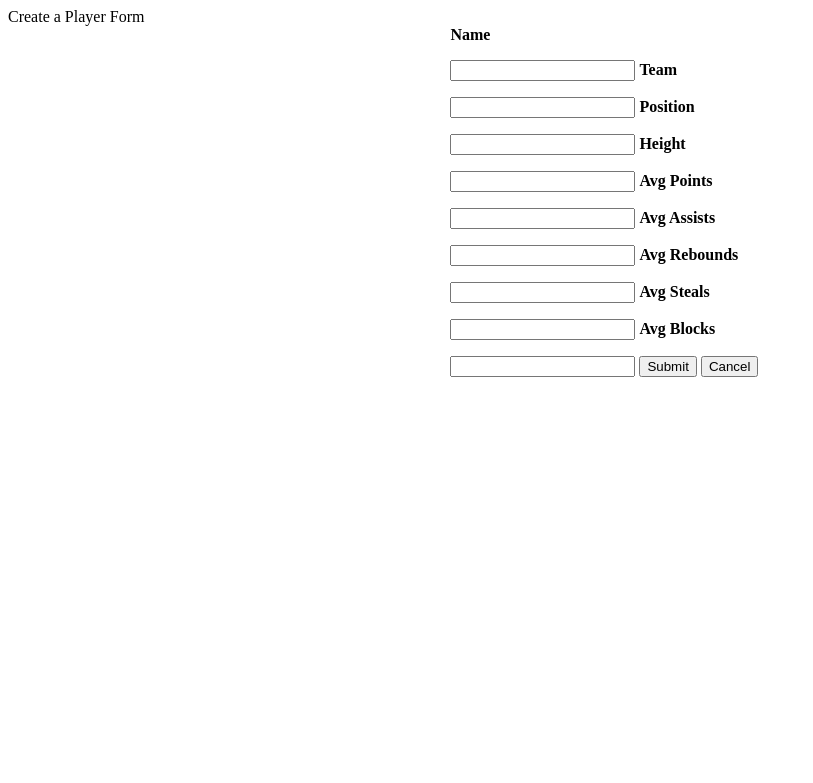
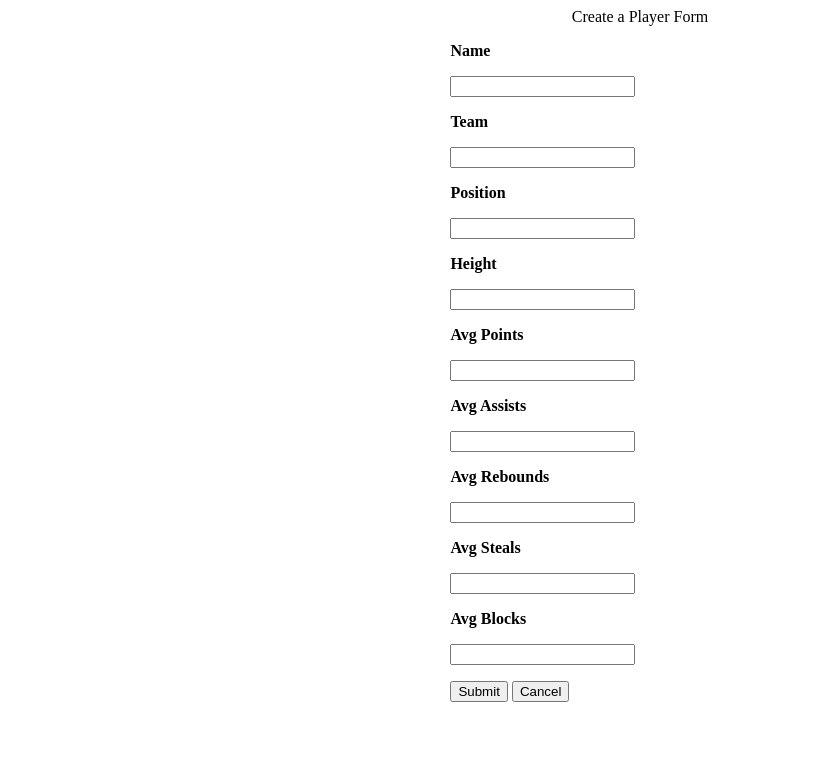
Before and after one commit to jordankwarren/CSE201-B1, a PHP site: page /createAPlayer.php in a window 1280 px wide. Shown: the top 783 px of the page, without its empty margins (0-813 px from the left). Run offline with PHP 8.4, Linux system fonts and the light colour scheme.

Commit message:
Update createAPlayer.php

```diff
--- a/createAPlayer.php
+++ b/createAPlayer.php
@@ -32,27 +32,27 @@
   <title>Create a Player</title>
 </head>
 <body>
-  <head> Create a Player Form </head>
+  <p class="title"> Create a Player Form </p>
   <div class="login-page">
     <form method="post" name="dataform" action="createAPlayer.php">
       <label for="name"><b>Name</b></label>
-      <p><input type="text" name="name" />
+      <p><input type="text" name="name" /> </p>
       <label for="team"><b>Team</b></label>
-    <p>  <input type="text" name="team" />
+    <p>  <input type="text" name="team" /> </p>
       <label for="position"><b>Position</b></label>
-    <p>  <input type="text" name="position" />
+    <p>  <input type="text" name="position" /> </p>
       <label for="height"><b>Height</b></label>
-    <p>  <input type="text" name="height" />
+    <p>  <input type="text" name="height" /> </p>
       <label for="avg points"><b>Avg Points</b></label>
-      <p><input type="text" name="avgPoints"/>
+      <p><input type="text" name="avgPoints"/> </p>
       <label for="avg assists"><b>Avg Assists</b></label>
-      <p><input type="text" name="avgAssists" />
+      <p><input type="text" name="avgAssists" /> </p>
       <label for="avg rebounds"><b>Avg Rebounds</b></label>
-      <p><input type="text" name="avgRebounds"/>
+      <p><input type="text" name="avgRebounds"/> </p>
       <label for="avg steals"><b>Avg Steals</b></label>
-    <p>  <input type="text" name="avgSteals" />
+    <p>  <input type="text" name="avgSteals" /> </p>
       <label for="avg blocks"><b>Avg Blocks</b></label>
-    <p>  <input type="text" name="avgBlocks" />
+    <p>  <input type="text" name="avgBlocks" /> </p>
       <input type="submit">
       <input type="button" value="Cancel" onclick="javascrtpt:window.location.href='loggedInWebpage.html'">
 
@@ -64,7 +64,7 @@
 .login-page{
   border-radius: 4px;
 }
-head{
+.title{
   text-align: center;
 }
 .login-page{
```
